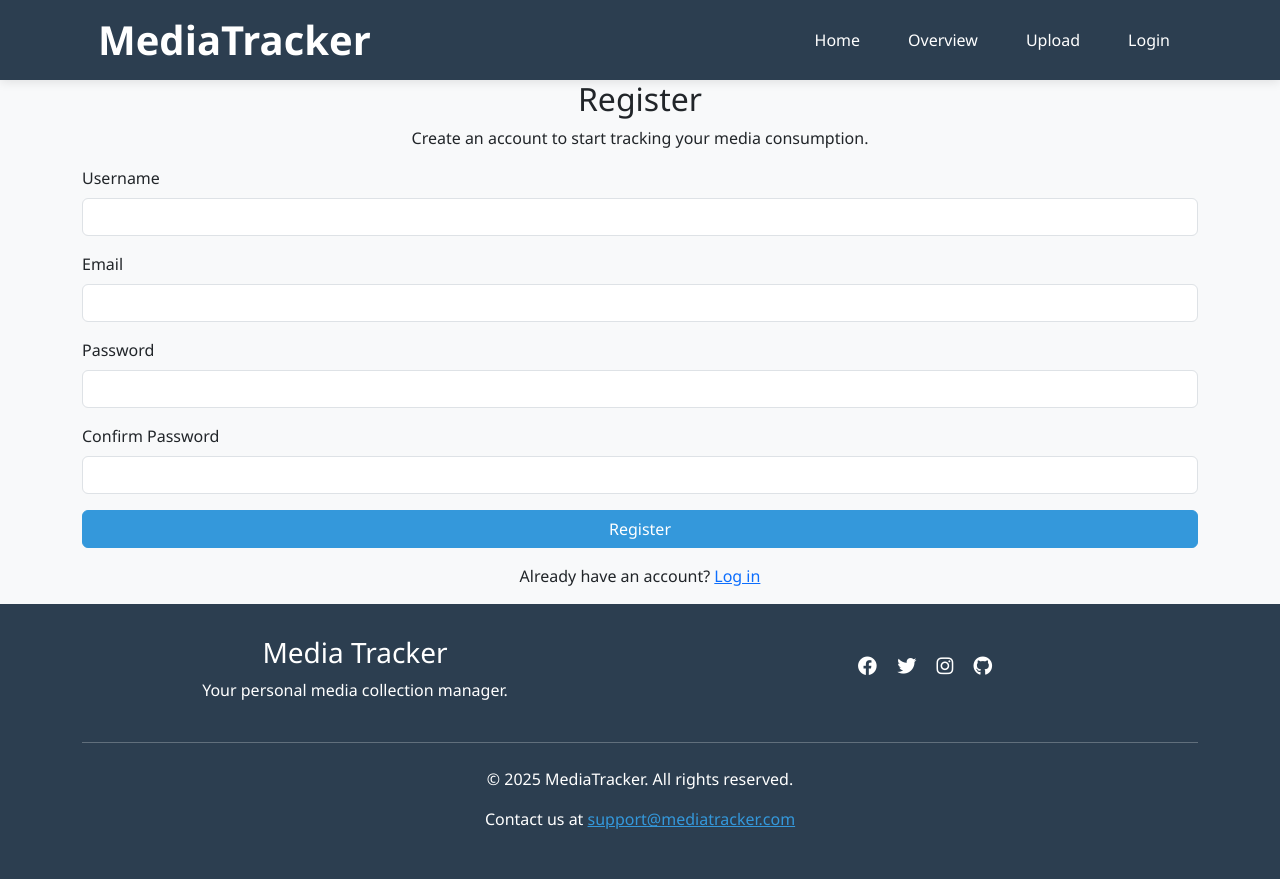
After one commit to LeweiXu/CITS3403-Project, a Flask app: page /register in a window 1280 px wide. The commit adds this page. Run offline with Flask 3, Linux system fonts and the light colour scheme; some libraries are stand-ins or nearby versions.

Commit message:
separated base.html & index.html, added registration & login page

```diff
--- a/app/routes.py
+++ b/app/routes.py
@@ -11,14 +11,18 @@ from backend.process_csv import parse_csv, calc_total_time, find_highest_media_t
 def index():
     return render_template('index.html')
 
-@app.route('/login', methods=['POST'])
+@app.route('/login', methods=['GET', 'POST'])
 def login():
-    username = request.form.get('username')
-    password = request.form.get('password')
-    # In a real application, you would validate against a database
-    if username == "asd" and password == "asd":
-        return redirect(url_for('overview'))
-    return render_template('index.html', error="Invalid credentials")
+    if request.method == 'GET':
+        return render_template('login.html')
+    elif request.method == 'POST':
+        username = request.form.get('username')
+        password = request.form.get('password')
+        # In a real application, you would validate against a database
+        if username == "asd" and password == "asd":
+            return redirect(url_for('overview'))
+        else:
+            return render_template('login.html', error="Invalid credentials")
 
 @app.route('/overview')
 def overview():
@@ -88,3 +92,7 @@ def upload():
         return redirect(url_for('overview'))
 
     return render_template('upload.html')
+
+@app.route('/register')
+def register():
+    return render_template('register.html')
--- a/app/templates/base.html
+++ b/app/templates/base.html
@@ -12,7 +12,6 @@
 </head>
 
 <body>
-    <!-- Header stuff at the top -->
     <header>
         <div class="container">
             <div class="header-container">
@@ -22,7 +21,7 @@
                         <li><a href="/">Home</a></li>
                         <li><a href="/overview">Overview</a></li>
                         <li><a href="/upload">Upload</a></li>
-                        <li><a href="/about">About</a></li>
+                        <li><a href="/login">Login</a></li>
                     </ul>
                 </nav>
             </div>
@@ -30,56 +29,9 @@
     </header>
 
     <main>
-        <section class="hero-section">
-            <div class="container">
-                <div class="row justify-content-center">
-                    <div class="col-md-8">
-                        <h1 class="display-4 fw-bold mb-4">Track Your Media Consumption</h1>
-                        <p class="lead mb-5">Organise and manage your movies, TV shows, books and more!</p>
-                        <!-- Make link to login page -->
-                        <a href="/register" class="btn btn-primary bt-lg px-4 gap-3">Get Started</a>
-                    </div>
-                </div>
-            </div>
-        </section>
-
-        <section class="py-5">
-            <div class="container">
-                <h2 class="text-center mb-5">Why Should You Choose MediaTracker</h2>
-                <div class="row g-4">
-                    <!-- Cool cards that hover -->
-                    <div class="col-md-4">
-                        <div class="feature-card">
-                            <div class="feature-icon">
-                                 <i class="fas fa-clipboard-list"></i>
-                            </div>
-                            <h3>Track Progress</h3>
-                            <p>Keep track of what you've watched, read, or listened to and what's next on your list.</p>
-                        </div>
-                    </div>
-                    <div class="col-md-4">
-                        <div class="feature-card">
-                            <div class="feature-icon">
-                                <i class="fas fa-chart-line"></i>
-                            </div>
-                            <h3>Analyse Data</h3>
-                            <p>Discover new patterns about your consumption habits, manage time better.</p>
-                        </div>
-                    </div>
-                    <div class="col-md-4">
-                        <div class="feature-card">
-                            <div class="feature-icon">
-                                <i class="fas fa-users"></i>
-                            </div>
-                            <h3>Share Data</h3>
-                            <p>See how other people are doing, are you cooked??</p>
-                        </div>
-                    </div>
-                </div>
-            </div>
-        </section>
-
-
+         <div class="content-container">
+             {% block content %}{% endblock %}
+         </div>
     </main>
 
     <footer>
--- /dev/null
+++ b/app/templates/register.html
@@ -0,0 +1,34 @@
+{% extends "base.html" %}
+
+{% block title %}MediaTracker - Register{% endblock %}
+
+{% block content %}
+<div class="container">
+    <div class="register-section">
+        <h2 class="text-center">Register</h2>
+        <p class="text-center">Create an account to start tracking your media consumption.</p>
+        <form class="register-form" action="/register" method="POST">
+            <div class="mb-3">
+                <label for="username" class="form-label">Username</label>
+                <input type="text" id="username" name="username" class="form-control" required>
+            </div>
+            <div class="mb-3">
+                <label for="email" class="form-label">Email</label>
+                <input type="email" id="email" name="email" class="form-control" required>
+            </div>
+            <div class="mb-3">
+                <label for="password" class="form-label">Password</label>
+                <input type="password" id="password" name="password" class="form-control" required>
+            </div>
+            <div class="mb-3">
+                <label for="confirm_password" class="form-label">Confirm Password</label>
+                <input type="password" id="confirm_password" name="confirm_password" class="form-control" required>
+            </div>
+            <button type="submit" class="btn btn-primary w-100">Register</button>
+        </form>
+        <p class="text-center mt-3">
+            Already have an account? <a href="/">Log in</a>
+        </p>
+    </div>
+</div>
+{% endblock %}
```
Also changed, not shown: app/templates/index.html (+48 -56 lines), app/templates/login.html (added, +26 -0 lines).
